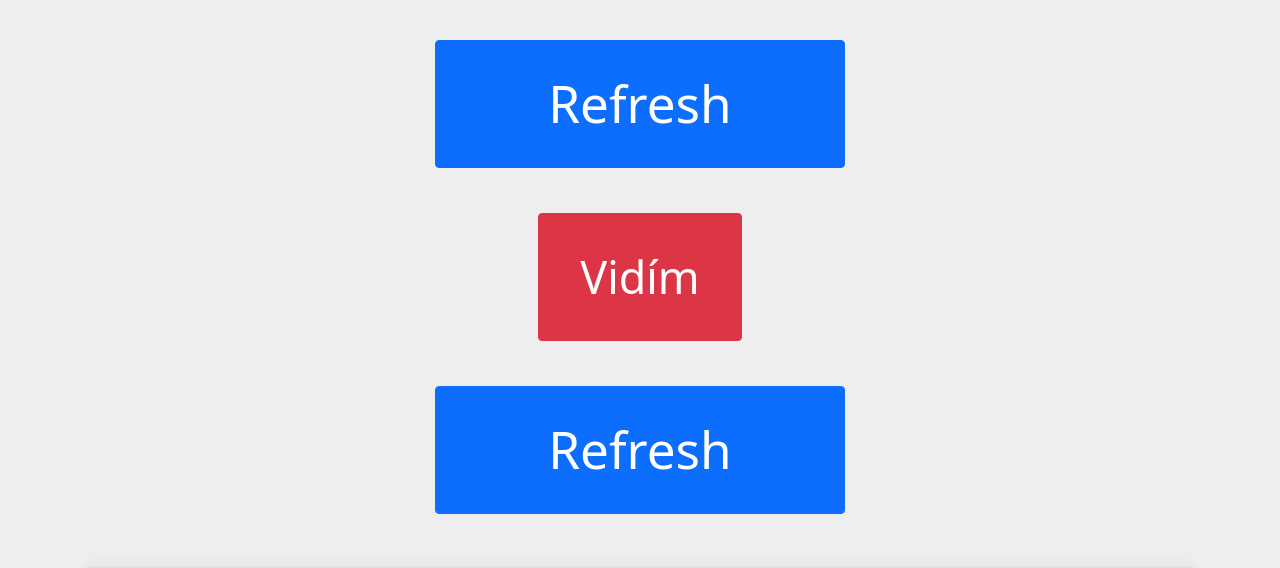
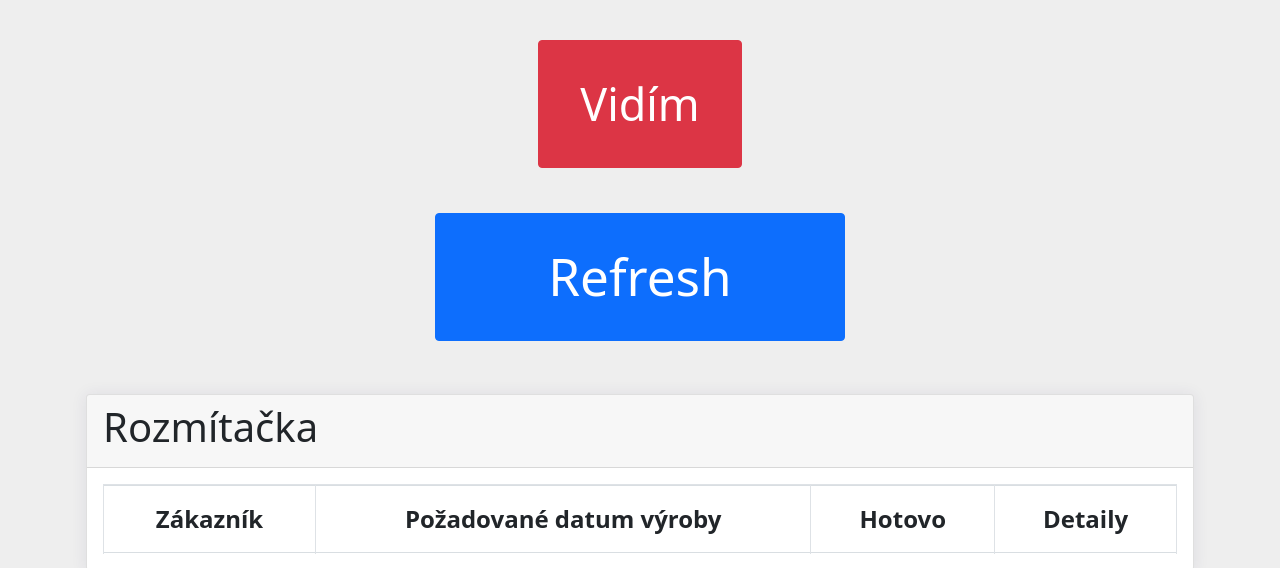
Before and after one commit to olinpin/Pila-facek, a Django app: page / in a window 1280 px wide. Shown: the part 61-629 px from the top of the page. Run offline with Django 3.2, Linux system fonts and the light colour scheme; the visitor is signed in with stand-in values (Sample User, id 1); data that the repository does not hold is empty; some libraries are stand-ins or nearby versions.

Commit message:
deleted big refresh button from all pages

```diff
--- a/orders/templates/orders/layout.html
+++ b/orders/templates/orders/layout.html
@@ -90,11 +90,7 @@
             </div>-->
           </nav>
 
-          {% if user.is_superuser %}
-          <div id="index-button">
-            <button type="button" id="refresh" onClick="window.location.reload()" class="btn btn-primary btn-square-xxl" >Refresh</button>
-          </div>
-          {% endif %}
+
         {% if good %}
         <div class="row">
         <div class="mx-auto">
```
